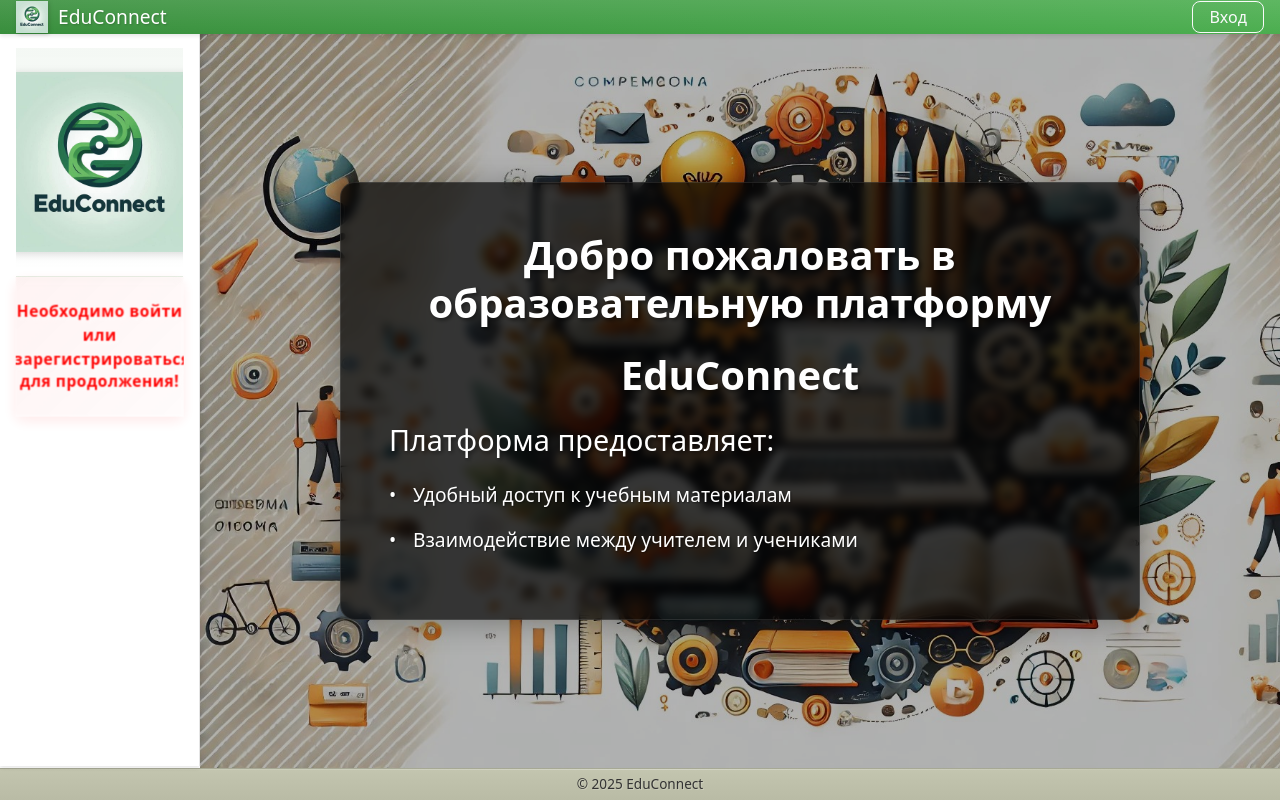
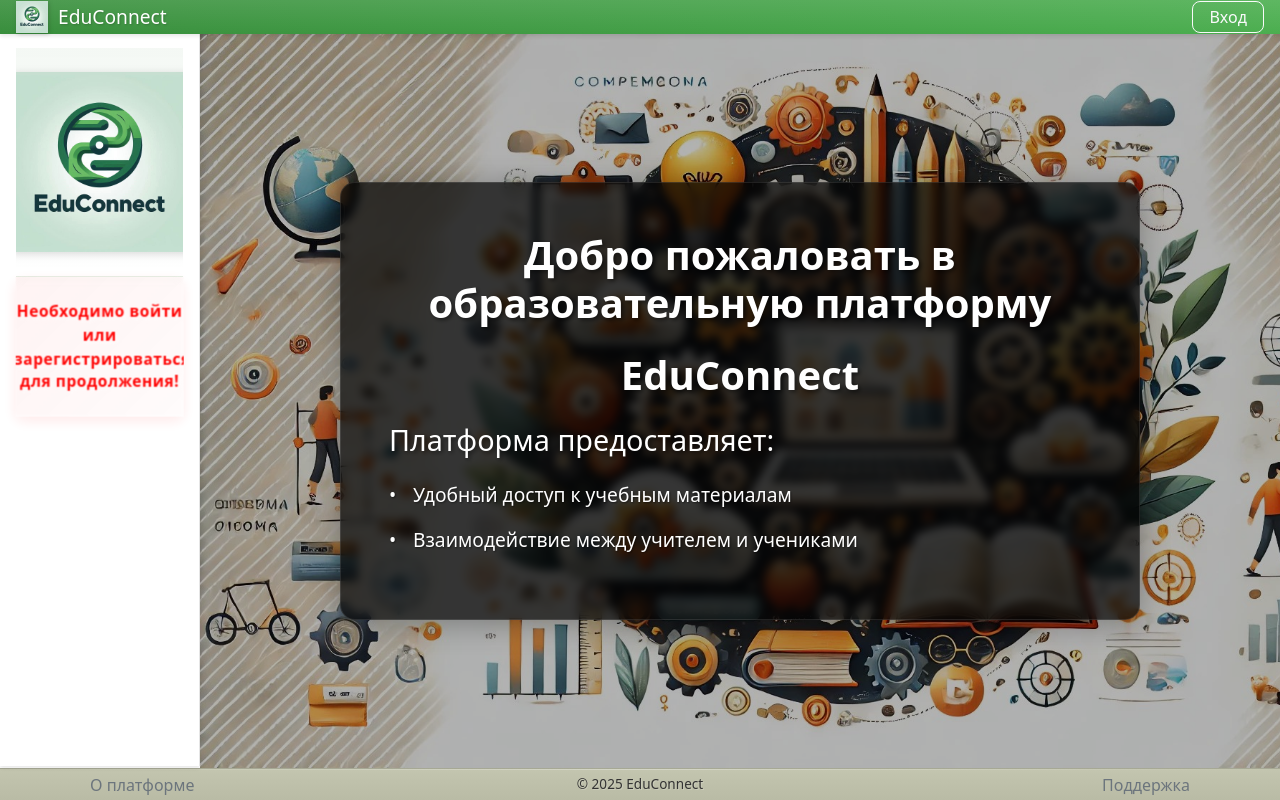
Before and after one commit to Alex-L-K-free/EduConnect, a React (Create React App) app in the folder educonnect/frontend/: page / in a window 1280 px wide. Built offline with nearby package versions, Linux system fonts and the light colour scheme.

Commit message:
оптимизация футера

```diff
--- a/educonnect/frontend/src/components/layout/Footer.js
+++ b/educonnect/frontend/src/components/layout/Footer.js
@@ -1,11 +1,47 @@
-import React from 'react';
+import React, { useState } from 'react';
+import '../../styles/layout/Footer.scss';
 
 const Footer = () => {
+  const [isModalOpen, setIsModalOpen] = useState(false);
+
+  const openModal = () => setIsModalOpen(true);
+  const closeModal = () => setIsModalOpen(false);
+
   return (
-    <footer className="footer">
-      <span>&copy; 2025 EduConnect</span>
-      <span>Версия 4.0.0</span>
-    </footer>
+    <>
+      <footer className="footer">
+        <div className="footer-content">
+          <button className="footer-link" onClick={openModal}>О платформе</button>
+          <div className="footer-center">
+            <span>&copy; 2025 EduConnect</span>
+            <span>Версия 4.0.0</span>
+          </div>
+          <a
+            href="https://t.me/your_support_account"
+            target="_blank"
+            rel="noopener noreferrer"
+            className="footer-link"
+          >
+            Поддержка
+          </a>
+        </div>
+      </footer>
+
+      {isModalOpen && (
+        <div className="modal-overlay" onClick={closeModal}>
+          <div className="modal-content" onClick={e => e.stopPropagation()}>
+            <h2>О платформе EduConnect</h2>
+            <p>
+              EduConnect - это инновационная образовательная платформа,
+              предназначенная для эффективного взаимодействия между
+              преподавателями и студентами. Наша цель - сделать
+              образование доступным и удобным для всех.
+            </p>
+            <button className="modal-close" onClick={closeModal}>Закрыть</button>
+          </div>
+        </div>
+      )}
+    </>
   );
 };
 
--- a/educonnect/frontend/src/styles/layout/Footer.scss
+++ b/educonnect/frontend/src/styles/layout/Footer.scss
@@ -1,13 +1,94 @@
 @use '../variables' as *;
 
 .footer {
-  background-color: white;
-  color: $secondary-color;
-  padding: 1rem 2rem;
-  text-align: center;
-  border-top: 1px solid $border-color;
+  background-color: #e9ecef;
+  border-top: 1px solid #dee2e6;
   height: $footer-height;
+
+  .footer-content {
+    width: 100%;
+    height: 100%;
+    display: flex;
+    justify-content: center;
+    align-items: center;
+    padding: 0;
+    position: relative;
+  }
+
+  .footer-center {
+    display: flex;
+    gap: 1rem;
+    color: #6c757d;
+  }
+
+  .footer-link {
+    color: #6c757d;
+    text-decoration: none;
+    background: none;
+    border: none;
+    cursor: pointer;
+    padding: 0;
+    font-size: 1rem;
+    position: absolute;
+
+    &:first-child {
+      left: 90px;
+    }
+
+    &:last-child {
+      right: 90px;
+    }
+
+    &:hover {
+      color: #0056b3;
+      text-decoration: underline;
+    }
+  }
+}
+
+.modal-overlay {
+  position: fixed;
+  top: 0;
+  left: 0;
+  right: 0;
+  bottom: 0;
+  background-color: rgba(0, 0, 0, 0.5);
   display: flex;
+  justify-content: center;
   align-items: center;
-  justify-content: center;
+  z-index: 1000;
+
+  .modal-content {
+    background-color: white;
+    padding: 2rem;
+    border-radius: 8px;
+    max-width: 500px;
+    width: 90%;
+    position: relative;
+
+    h2 {
+      margin-top: 0;
+      color: #333;
+      margin-bottom: 1rem;
+    }
+
+    p {
+      color: #666;
+      line-height: 1.6;
+      margin-bottom: 1.5rem;
+    }
+  }
+
+  .modal-close {
+    padding: 0.5rem 1rem;
+    background-color: #007bff;
+    color: white;
+    border: none;
+    border-radius: 4px;
+    cursor: pointer;
+
+    &:hover {
+      background-color: #0056b3;
+    }
+  }
 }
```
